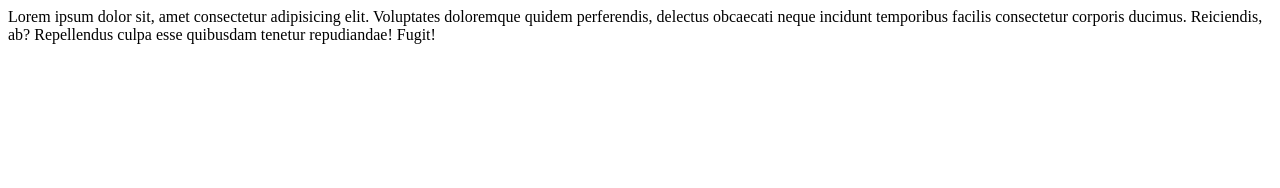
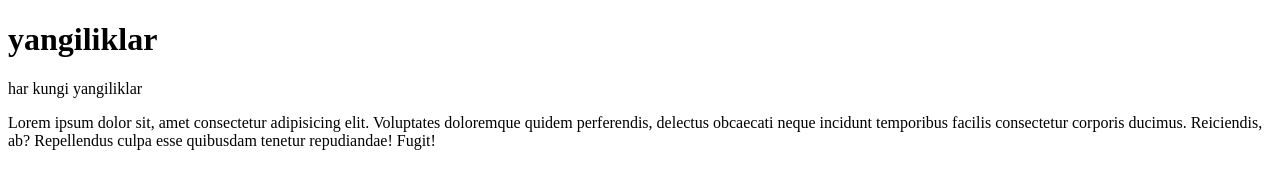
Before and after one commit to Shohjahonsahzod/index, a plain HTML site: page index.html in a window 1280 px wide. Drawn offline with Linux system fonts and the light colour scheme.

Commit message:
add site heading and motto

```diff
--- a/index.html
+++ b/index.html
@@ -7,6 +7,9 @@
     <title>Document</title>
 </head>
 <body>
+    <h1>yangiliklar</h1>
+
+    <p>har kungi yangiliklar</p>
     Lorem ipsum dolor sit, amet consectetur adipisicing elit. Voluptates doloremque quidem perferendis, delectus obcaecati neque incidunt temporibus facilis consectetur corporis ducimus. Reiciendis, ab? Repellendus culpa esse quibusdam tenetur repudiandae! Fugit!
 
 </body>
```
